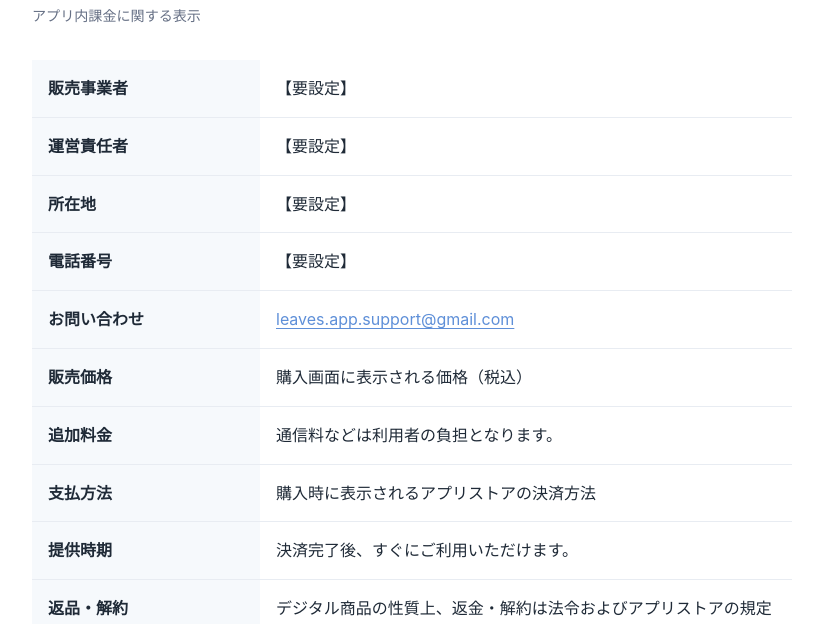
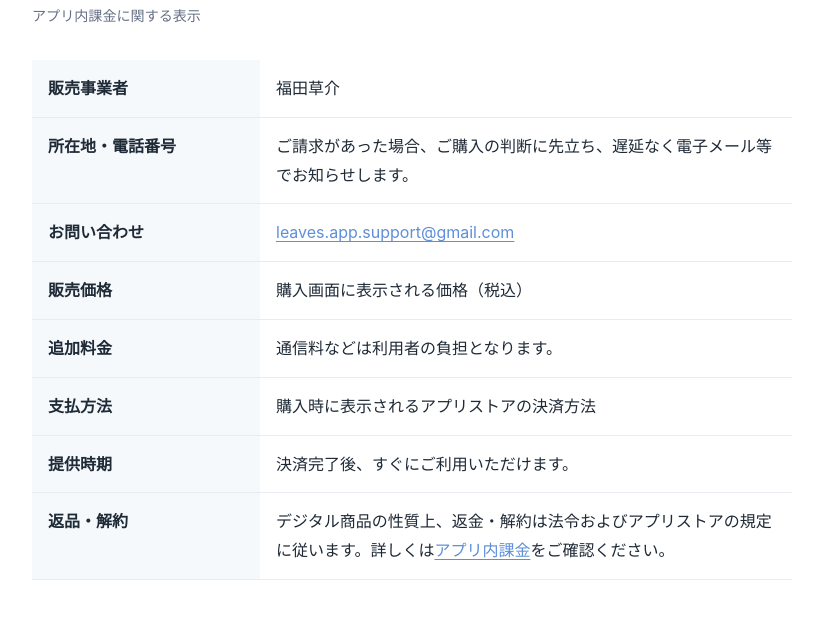
Before and after one commit to leaves-app/leaves-app.github.io, a plain HTML site: page tokushoho.html in a window 1280 px wide. Shown: the part 156-780 px from the top of the page, without its empty margins (228-1051 px from the left). Drawn offline with Linux system fonts and the light colour scheme.

Commit message:
特商法特商法

```diff
--- a/tokushoho.html
+++ b/tokushoho.html
@@ -23,10 +23,8 @@
 
     <table>
       <tbody>
-        <tr><th scope="row">販売事業者</th><td>【要設定】</td></tr>
-        <tr><th scope="row">運営責任者</th><td>【要設定】</td></tr>
-        <tr><th scope="row">所在地</th><td>【要設定】</td></tr>
-        <tr><th scope="row">電話番号</th><td>【要設定】</td></tr>
+        <tr><th scope="row">販売事業者</th><td>福田草介</td></tr>
+        <tr><th scope="row">所在地・電話番号</th><td>ご請求があった場合、ご購入の判断に先立ち、遅延なく電子メール等でお知らせします。</td></tr>
         <tr><th scope="row">お問い合わせ</th><td><a href="mailto:leaves.app.support@gmail.com">leaves.app.support@gmail.com</a></td></tr>
         <tr><th scope="row">販売価格</th><td>購入画面に表示される価格（税込）</td></tr>
         <tr><th scope="row">追加料金</th><td>通信料などは利用者の負担となります。</td></tr>
```
